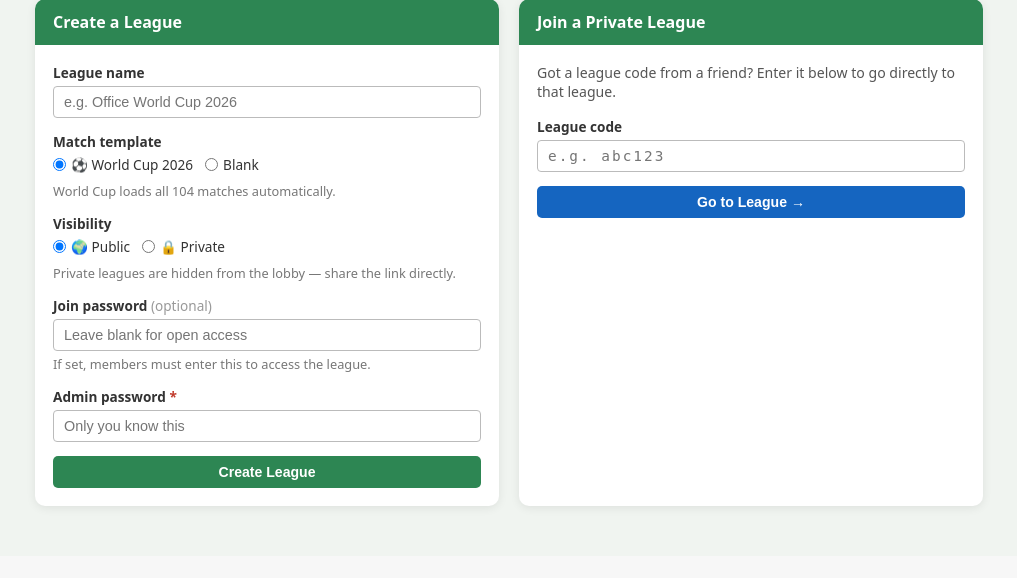
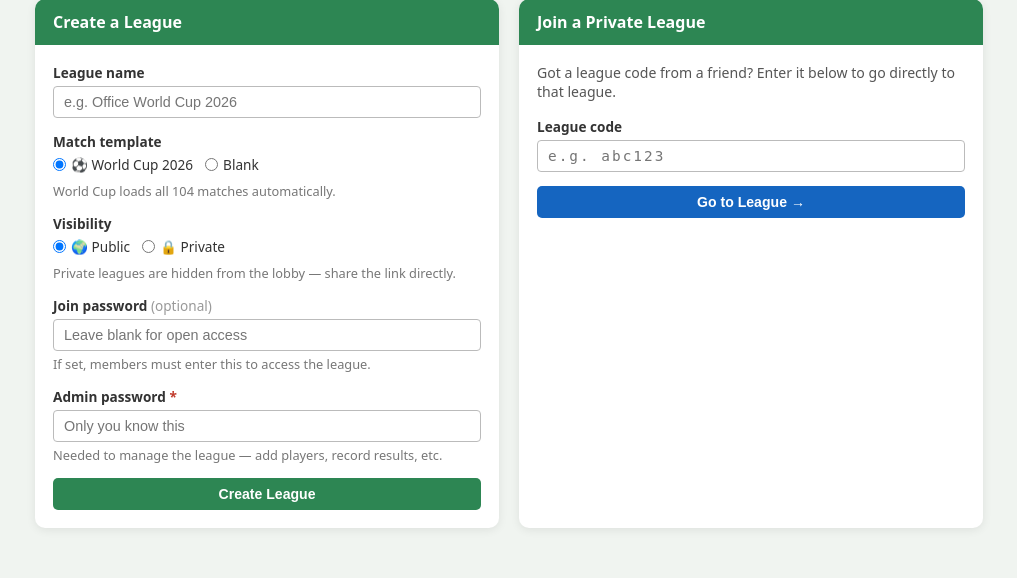
Before and after one commit to DenKula/worldcup-prediction-league, a Flask app: page / in a window 1280 px wide. Shown: the part 290-868 px from the top of the page, without its empty margins (131-1148 px from the left). Before the commit the page ends 801 px from the top, so only its background shows below. Run offline with Flask 3, Linux system fonts and the light colour scheme.

Commit message:
Add descriptor note to admin password field
Co-Authored-By: Claude Sonnet 4.6 <noreply@anthropic.com>

```diff
--- a/templates/lobby.html
+++ b/templates/lobby.html
@@ -102,6 +102,7 @@
           <label>Admin password <span style="color:#c0392b">*</span></label>
           <input type="password" name="admin_password" placeholder="Only you know this" required
                  autocomplete="new-password">
+          <p class="note">Needed to manage the league — add players, record results, etc.</p>
         </div>
 
         <button type="submit" class="btn btn-green" style="width:100%">Create League</button>
```
